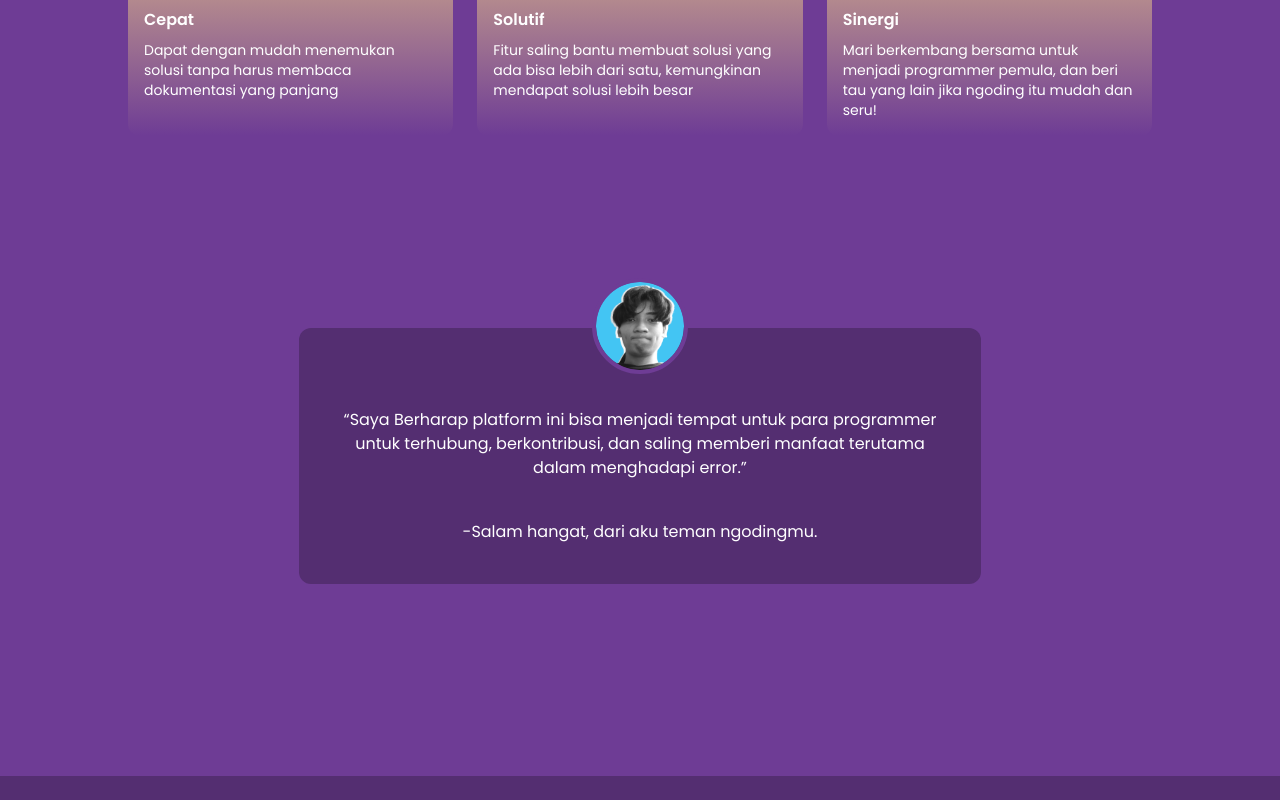
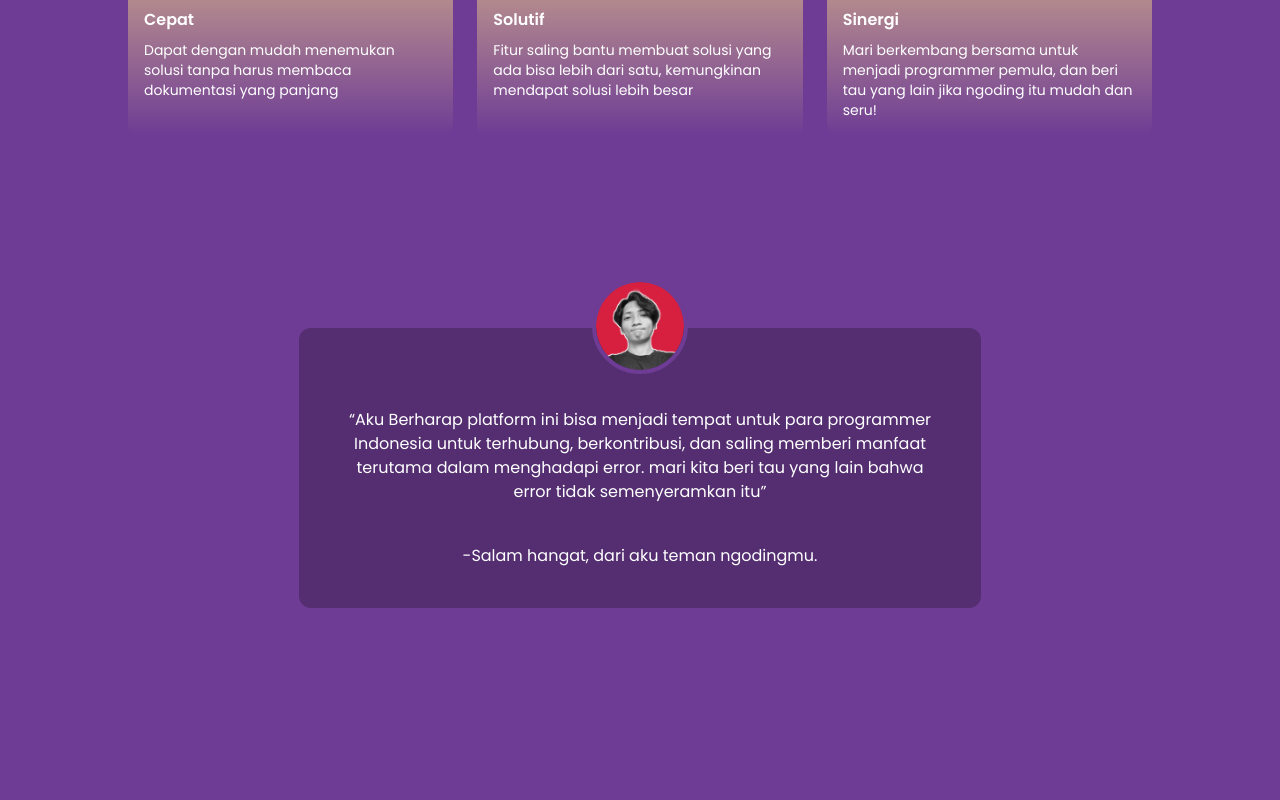
Before and after one commit to zaq99/temanNgoding-frontend, a React (Vite) app: page /about in a window 1280 px wide. Shown: the part 1198-1998 px from the top of the page. Before the commit the page ends 1974 px from the top, so only its background shows below. Built offline with nearby package versions, Linux system fonts and the light colour scheme.

Commit message:
add update about page for owner

```diff
--- a/src/components/Owner.jsx
+++ b/src/components/Owner.jsx
@@ -10,9 +10,10 @@
             />
             <div className="flex flex-col gap-10 text-center p-10 bg-warna-utama-500 rounded-xl pt-20">
                 <p>
-                    “Saya Berharap platform ini bisa menjadi tempat untuk para
-                    programmer untuk terhubung, berkontribusi, dan saling
-                    memberi manfaat terutama dalam menghadapi error.”
+                    “Aku Berharap platform ini bisa menjadi tempat untuk para
+                    programmer Indonesia untuk terhubung, berkontribusi, dan
+                    saling memberi manfaat terutama dalam menghadapi error. mari
+                    kita beri tau yang lain bahwa error tidak semenyeramkan itu”
                 </p>
                 <p>-Salam hangat, dari aku teman ngodingmu.</p>
             </div>
```
Also changed, not shown: src/assets/OwnerPhoto.png.
